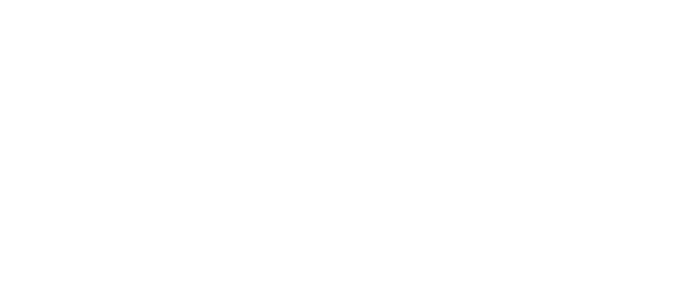
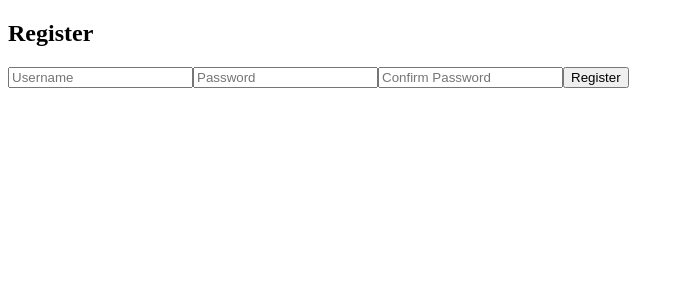
Before and after one commit to ShadowB0X/Deployed-VSC-for-Shadowbox.dk, a React (Vite) app: page /register in a window 1280 px wide. Before the commit this address had no page. Shown: the top 300 px of the page, without its empty margins (0-684 px from the left). Built offline with nearby package versions, Linux system fonts and the light colour scheme.

Commit message:
RegisterPage made

```diff
--- a/src/App.jsx
+++ b/src/App.jsx
@@ -6,6 +6,7 @@ import EndpointPage from './pages/EndPointPage';
 import LoginPage from './pages/LoginPage';
 import UploadPage from './pages/UploadPage';
 import FileListPage from './pages/FileListPage';
+import RegisterPage from './pages/RegisterPage';
 
 function App() {
   const [token, setToken] = useState(null);
@@ -18,6 +19,7 @@ function App() {
       <Route path="/login" element={<LoginPage onLogin={setToken} />} />
       <Route path="/upload" element={<UploadPage token={token} />} />
       <Route path="/files" element={<FileListPage />} />
+      <Route path="/register" element={<RegisterPage />} />
     </Routes>
   );
 }
--- /dev/null
+++ b/src/pages/RegisterPage.jsx
@@ -0,0 +1,68 @@
+import { useState } from 'react';
+
+export default function RegisterPage() {
+  const [username, setUsername] = useState('');
+  const [password, setPassword] = useState('');
+  const [confirm, setConfirm] = useState('');
+  const [message, setMessage] = useState('');
+
+  const handleRegister = async (e) => {
+    e.preventDefault();
+
+    if (password !== confirm) {
+      setMessage("Passwords do not match");
+      return;
+    }
+
+    try {
+      const res = await fetch('/api/user/register', {
+        method: 'POST',
+        headers: {
+          'Content-Type': 'application/json',
+        },
+        body: JSON.stringify({ username, password }),
+      });
+
+      if (res.ok) {
+        setMessage('User registered successfully!');
+        setUsername('');
+        setPassword('');
+        setConfirm('');
+      } else {
+        const err = await res.text();
+        setMessage(`Registration failed: ${err}`);
+      }
+    } catch (error) {
+      setMessage(`Error: ${error.message}`);
+    }
+  };
+
+  return (
+    <form onSubmit={handleRegister}>
+      <h2>Register</h2>
+      <input
+        type="text"
+        placeholder="Username"
+        value={username}
+        onChange={e => setUsername(e.target.value)}
+        required
+      />
+      <input
+        type="password"
+        placeholder="Password"
+        value={password}
+        onChange={e => setPassword(e.target.value)}
+        required
+      />
+      <input
+        type="password"
+        placeholder="Confirm Password"
+        value={confirm}
+        onChange={e => setConfirm(e.target.value)}
+        required
+      />
+      <button type="submit">Register</button>
+      {message && <p>{message}</p>}
+    </form>
+  );
+}
```
